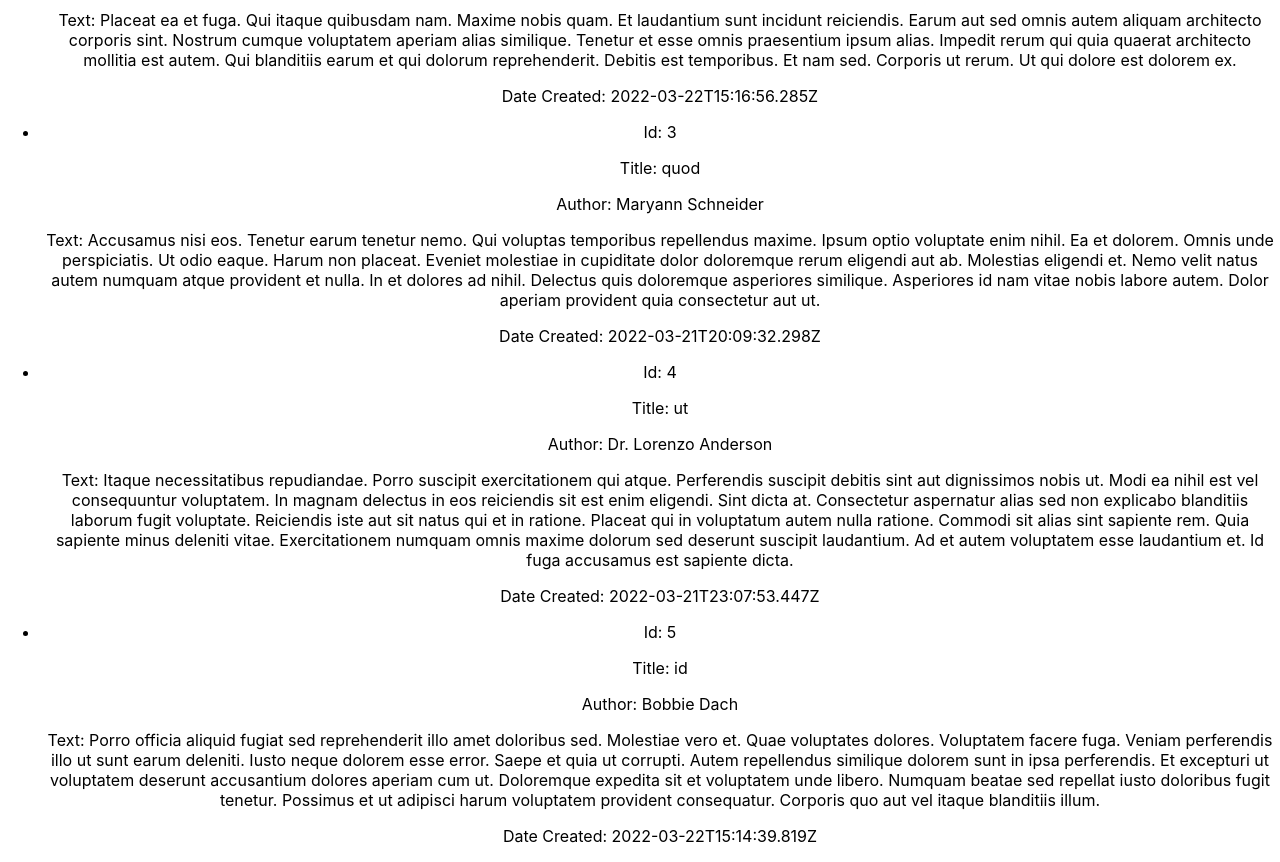
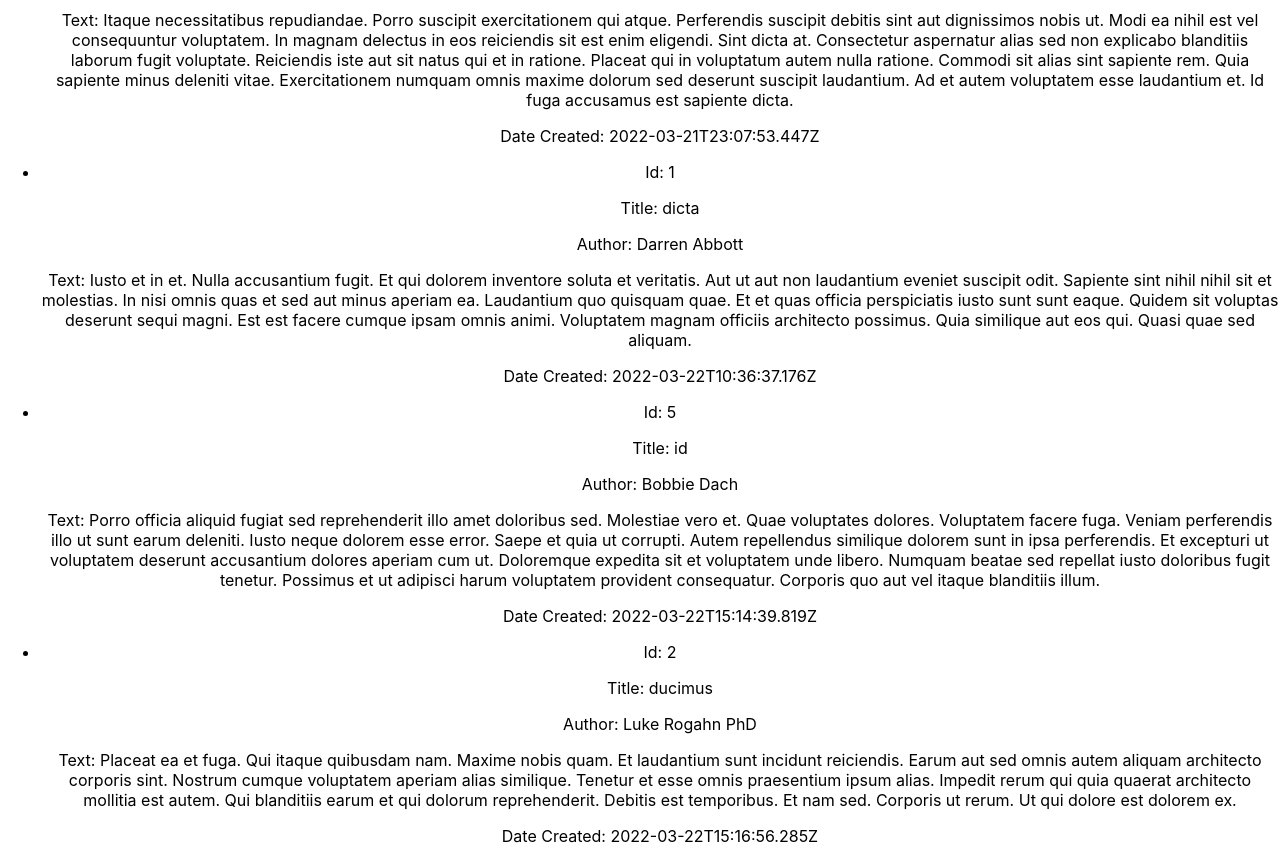
Before and after one commit to coreysteimelcodeimmersives/react-router, a React (Create React App) app: page /blogs/all in a window 1280 px wide. Shown: the part 460-1322 px from the top of the page. Built offline with nearby package versions, Linux system fonts and the light colour scheme.

Commit message:
all sorting is working

```diff
--- a/src/components/AllBlogs.js
+++ b/src/components/AllBlogs.js
@@ -1,11 +1,38 @@
 import React from "react";
+import { Outlet, useSearchParams } from "react-router-dom";
 
 const AllBlogs = ({ blogPosts }) => {
+  const [searchParams, setSearchParams] = useSearchParams();
+  const sortOrder = searchParams.get("sortOrder") || "asc";
+  const sortField = searchParams.get("sortField") || "createdAt";
+  const blogPostsCopy = blogPosts;
+  const compare = (a, b) => {
+    if (sortOrder.toLowerCase() === "asc") {
+      if (a[sortField] < b[sortField]) {
+        return -1;
+      }
+      if (a[sortField] > b[sortField]) {
+        return 1;
+      }
+
+      return 0;
+    }
+    if (sortOrder.toLowerCase() === "desc") {
+      if (a[sortField] < b[sortField]) {
+        return 1;
+      }
+      if (a[sortField] > b[sortField]) {
+        return -1;
+      }
+      return 0;
+    }
+  };
+  const sortedBlogPosts = blogPostsCopy.sort(compare);
   return (
     <>
       <h1>All Blogs</h1>
       <ul>
-        {blogPosts.map((blog, index) => {
+        {sortedBlogPosts.map((blog, index) => {
           return (
             <li key={index}>
               <p>Id: {blog.id}</p>
@@ -21,4 +48,35 @@ const AllBlogs = ({ blogPosts }) => {
   );
 };
 
+// const sortBlogs = (sortOrder, sortField, posts) => {
+//   if (sortOrder.toLowerCase() === "asc") {
+//     return posts.sort((a, b) => {
+//       if (sortField === "createdAt") {
+//         return new Date(a[sortField]) - new Date(b[sortField]);
+//       }
+//       if (sortField === "id") {
+//         return Number(a[sortField]) - Number(b[sortField]);
+//       }
+//       return b[sortField] < a[sortField]
+//         ? -1
+//         : b[sortField] > a[sortField]
+//         ? 1
+//         : 0;
+//     });
+//   }
+//   if (sortOrder.toLowerCase() === "desc") {
+//     return posts.sort((a, b) => {
+//       if (sortField === "createdAt") {
+//         return new Date(b[sortField]) - new Date(a[sortField]);
+//       }
+//       return a[sortField] < b[sortField]
+//         ? -1
+//         : a[sortField] > b[sortField]
+//         ? 1
+//         : 0;
+//     });
+//   }
+//   return posts;
+// };
+
 export default AllBlogs;
```
